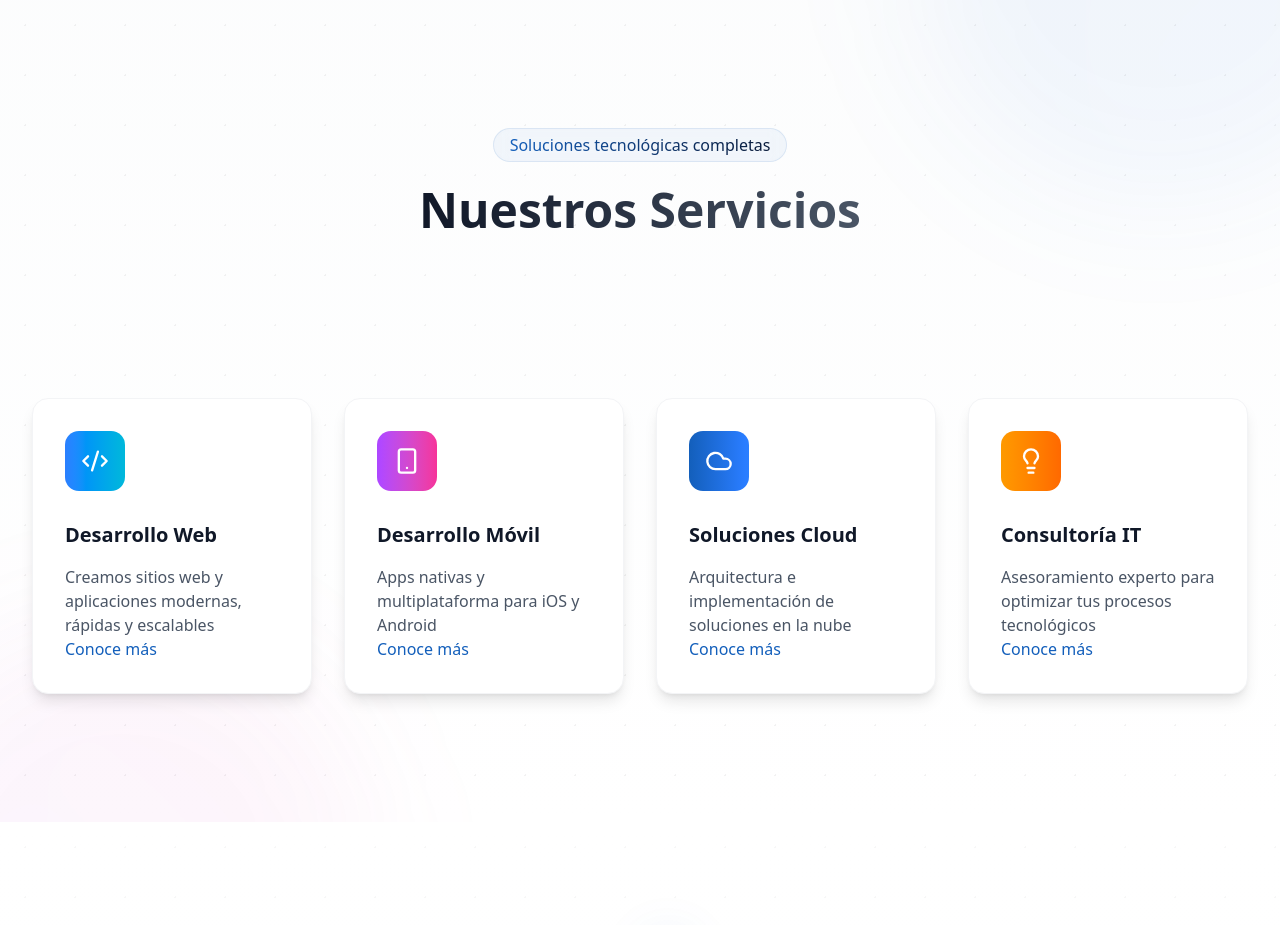
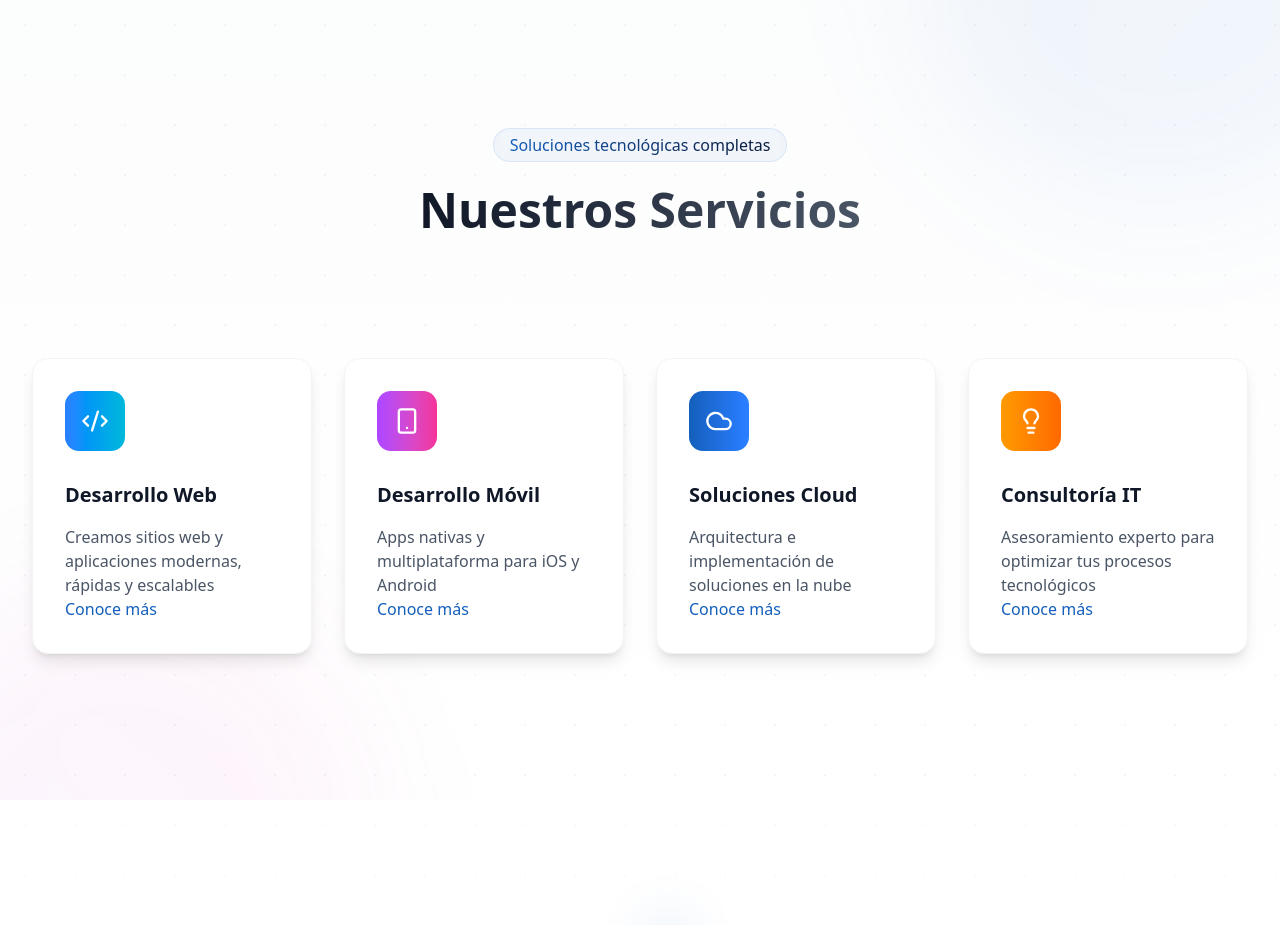
Before and after one commit to RunaCodeDev/runa-landing, a Next.js app: page /es in a window 1280 px wide. Shown: the part 800-1725 px from the top of the page. Built offline with nearby package versions, Linux system fonts and the light colour scheme.

Commit message:
Switching a for LINK, fixing gap

```diff
--- a/src/components/ServicesSection.tsx
+++ b/src/components/ServicesSection.tsx
@@ -80,7 +80,7 @@ export default function ServicesSection() {
         className="absolute -bottom-[30%] -left-[10%] w-[500px] h-[500px] rounded-full bg-gradient-to-tr from-purple-500/5 to-pink-500/5 blur-3xl"
       />
 
-      <div className="relative max-w-7xl mx-auto px-4 sm:px-6 lg:px-8 flex flex-col items-center justify-center gap-15">
+      <div className="relative max-w-7xl mx-auto px-4 sm:px-6 lg:px-8 flex flex-col items-center justify-center gap-5">
         <div className="text-center max-w-3xl mx-auto mb-20 ">
           <motion.div
             initial={{ opacity: 0, y: 20 }}
--- a/src/components/layout/Footer.tsx
+++ b/src/components/layout/Footer.tsx
@@ -103,16 +103,16 @@ export default function Footer() {
             </p>
             <div className="flex space-x-4">
               {socialLinks.map((social) => (
-                <a
+                <Link
                   key={social.name}
                   href={social.href}
                   target="_blank"
                   rel="noopener noreferrer"
-                  className="w-10 h-10 rounded-full bg-white shadow-md flex items-center justify-center text-gray-600 hover:text-primary hover:shadow-lg transition-all duration-200"
+                  className="w-10 h-10 rounded-full cursor-pointer bg-white shadow-md flex items-center justify-center text-gray-600 hover:text-primary hover:shadow-lg transition-all duration-200"
                   aria-label={social.name}
                 >
                   <social.icon className="w-5 h-5" />
-                </a>
+                </Link>
               ))}
             </div>
           </motion.div>
```
